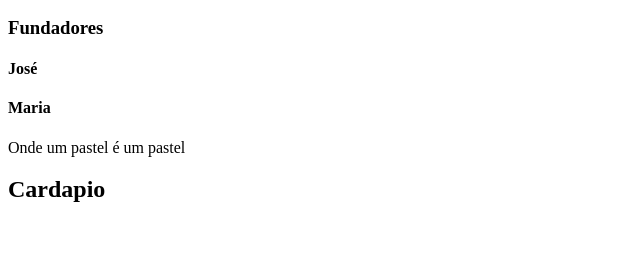
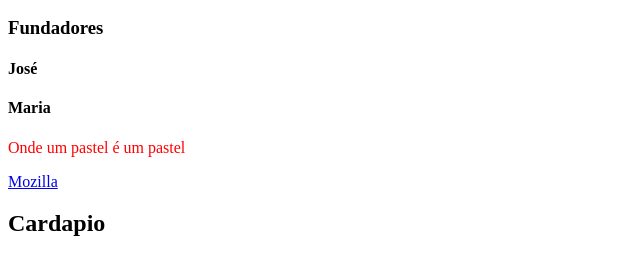
Before and after one commit to Dennissant/aulahtml, a plain HTML site: page index.html in a window 1280 px wide. Shown: the part 110-384 px from the top of the page, without its empty margins (0-640 px from the left). Drawn offline with Linux system fonts and the light colour scheme.

Commit message:
adicionei style e link

```diff
--- a/index.html
+++ b/index.html
@@ -1,18 +1,22 @@
 <!DOCTYPE html>
 <html lang="PT-br">
+
 <head>
     <meta charset="UTF-8">
     <meta name="viewport" content="width=device-width, initial-scale=1.0">
-    <title>Chuchu</title>
+    <title>Pastelaria</title>
 </head>
+
 <body>
     <h1>Pastel</h1>
     <h2>Sobre nos</h2>
     <h3>Fundadores</h3>
     <h4>José</h4>
     <h4>Maria</h4>
-<p>Onde um pastel é um pastel</p>
+    <p style="color:red">Onde um pastel é um pastel</p>
+    <a href="https://developer.mozilla.org/en-US/" target="_blank">Mozilla</a>
     <h2>Cardapio</h2>
 
 </body>
+
 </html>
```
Lines whose indentation alone changed are shown as unchanged.
